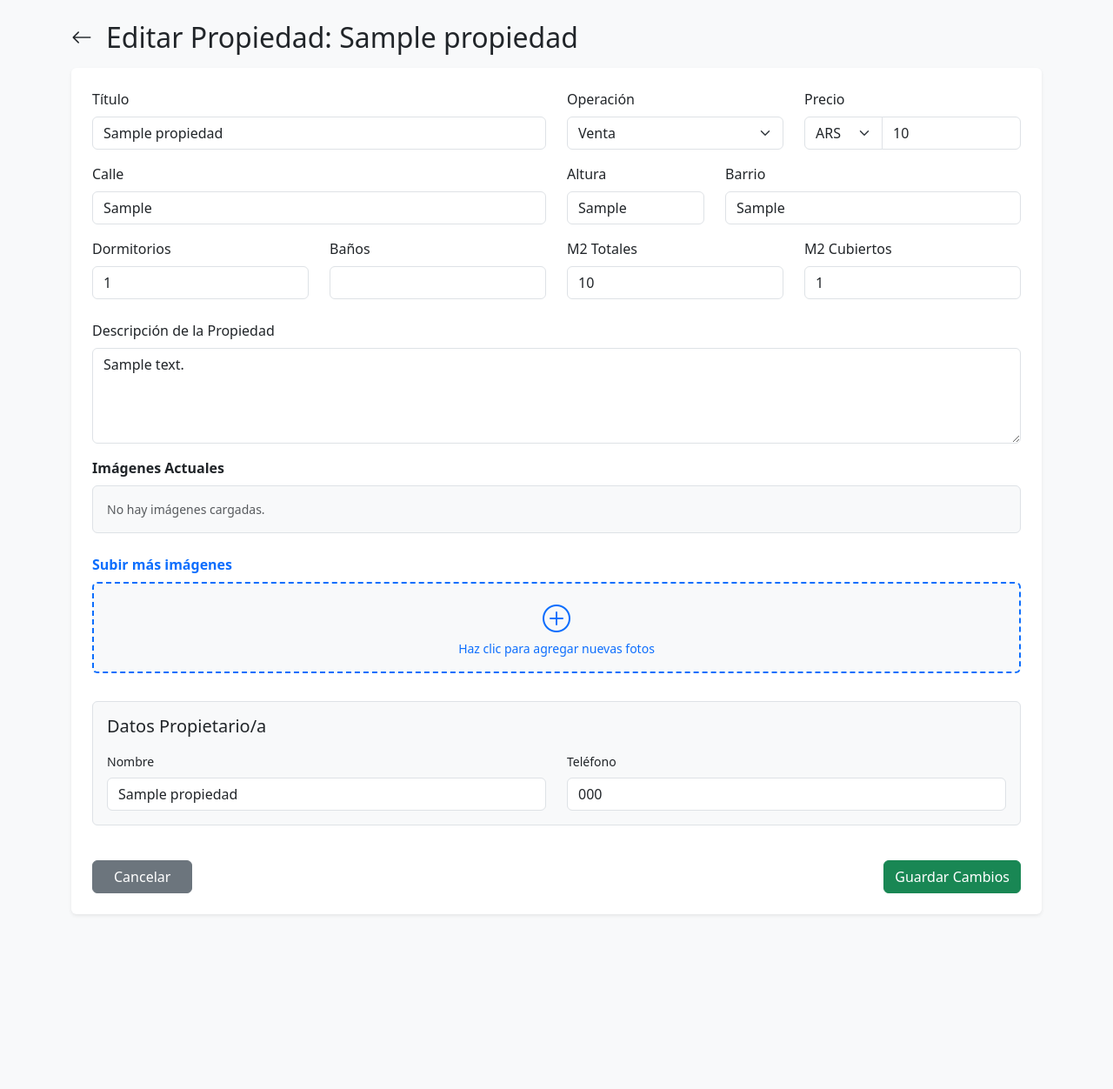
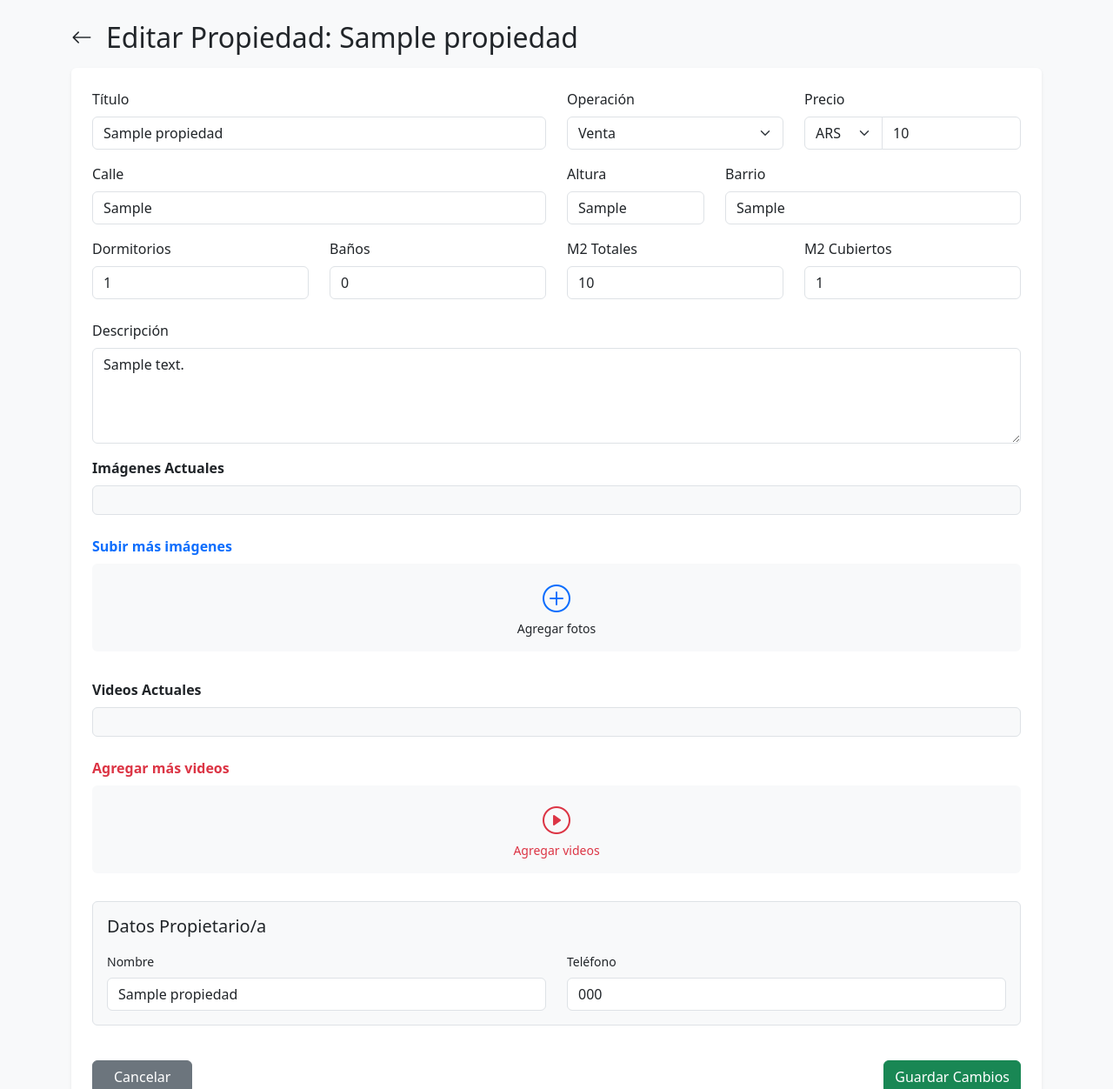
Before and after one commit to MariNaselli/Casa-Pro-Link, a Flask app: page /editar/1 in a window 1280 px wide. Shown: the top 1252 px of the page at 87% size. Before the commit the page ends 1052 px from the top, so only its background shows below. Run offline with Flask 3, Linux system fonts and the light colour scheme; the visitor is signed in with stand-in values (Sample User, id 1); tables that the repository leaves empty hold one stand-in row (values such as "Sample post").

Commit message:
carga de videos - borrar archivo optimizado con AJAX -

```diff
--- a/app/routes.py
+++ b/app/routes.py
@@ -130,7 +130,7 @@
     p = Propiedad.query.get_or_404(id)
 
     if request.method == 'POST':
-
+        # 1. Actualización de campos de texto
         p.titulo = request.form.get('titulo')
         p.operacion = request.form.get('operacion')
         p.precio = request.form.get('precio')
@@ -146,19 +146,29 @@
         p.propietario_nombre = request.form.get('propietario_nombre')
         p.propietario_tel = request.form.get('propietario_tel')
 
-        # Procesar NUEVAS imágenes (igual que en cargar)
+        # 2. Procesar NUEVAS IMÁGENES
         nuevas_fotos = request.files.getlist('imagenes')
         for file in nuevas_fotos:
             if file and file.filename != '':
                 filename = secure_filename(file.filename)
                 nombre_unico = f"{uuid.uuid4().hex}_{filename}"
                 file.save(os.path.join(app.static_folder, 'uploads', nombre_unico))
-
                 nuevo_m = Multimedia(archivo_nombre=nombre_unico, tipo='imagen', propiedad_id=p.id)
                 db.session.add(nuevo_m)
 
+        # 3. Procesar NUEVOS VIDEOS
+        nuevos_videos = request.files.getlist('videos')
+        for video in nuevos_videos:
+            if video and video.filename != '':
+                v_filename = secure_filename(video.filename)
+                v_nombre_unico = f"{uuid.uuid4().hex}_{v_filename}"
+                video.save(os.path.join(app.static_folder, 'uploads', v_nombre_unico))
+                nuevo_v = Multimedia(archivo_nombre=v_nombre_unico, tipo='video', propiedad_id=p.id)
+                db.session.add(nuevo_v)
+
+        # 4. Guardar todo
         db.session.commit()
-        flash('Propiedad actualizada', 'success')
+        flash('¡Propiedad actualizada con éxito!', 'success')
         return redirect(url_for('ficha', id=p.id))
 
     return render_template('editar.html', p=p)
@@ -166,19 +176,16 @@
 @app.route('/borrar_archivo/<int:id>')
 def borrar_archivo(id):
     archivo = Multimedia.query.get_or_404(id)
-    propiedad_id = archivo.propiedad_id
-
     # Borrar archivo físico
     ruta = os.path.join(app.static_folder, 'uploads', archivo.archivo_nombre)
     if os.path.exists(ruta):
         os.remove(ruta)
 
-    # Borrar de la base de datos
     db.session.delete(archivo)
     db.session.commit()
 
-    flash('Archivo eliminado', 'info')
-    return redirect(url_for('editar', id=propiedad_id))
+    # Respondemos "OK" al JavaScript para que solo borre el cuadrito sin saltos
+    return {"status": "success"}, 200
 
 @app.route('/eliminar/<int:id>')
 def eliminar(id):
--- a/app/templates/editar.html
+++ b/app/templates/editar.html
@@ -1,12 +1,7 @@
 {% extends "base.html" %} {% block content %}
 <div class="container mt-4 mb-5 pb-5">
   <div class="d-flex align-items-center mb-3">
-    <i
-      class="bi bi-arrow-left fs-4 me-3"
-      style="cursor: pointer"
-      onclick="window.history.back()"
-      title="Volver"
-    ></i>
+    <i class="bi bi-arrow-left fs-4 me-3" style="cursor: pointer" onclick="window.history.back()" title="Volver"></i>
     <h2 class="mb-0">Editar Propiedad: {{ p.titulo }}</h2>
   </div>
 
@@ -14,23 +9,13 @@
     <div class="row">
       <div class="col-md-6 mb-3">
         <label class="form-label fw-medium">Título</label>
-        <input
-          type="text"
-          name="titulo"
-          class="form-control"
-          value="{{ p.titulo }}"
-          required
-        />
+        <input type="text" name="titulo" class="form-control" value="{{ p.titulo }}" required />
       </div>
       <div class="col-md-3 mb-3">
         <label class="form-label fw-medium">Operación</label>
         <select name="operacion" class="form-select">
-        <option value="Venta" {% if p.operacion == 'Venta' %}selected{% endif %}>
-            Venta
-        </option>
-        <option value="Alquiler" {% if p.operacion == 'Alquiler' %}selected{% endif %}>
-            Alquiler
-        </option>
+          <option value="Venta" {% if p.operacion == 'Venta' %}selected{% endif %}>Venta</option>
+          <option value="Alquiler" {% if p.operacion == 'Alquiler' %}selected{% endif %}>Alquiler</option>
         </select>
       </div>
       <div class="col-md-3 mb-3">
@@ -40,137 +25,98 @@
             <option value="ARS" {% if p.moneda == 'ARS' %}selected{% endif %}>ARS</option>
             <option value="USD" {% if p.moneda == 'USD' %}selected{% endif %}>USD</option>
           </select>
-          <input
-            type="number"
-            name="precio"
-            class="form-control"
-            value="{{ p.precio if p else '' }}"
-            step="1"
-            min="0"
-            required
-          />
+          <input type="number" name="precio" class="form-control" value="{{ p.precio }}" required />
+        </div>
       </div>
     </div>
 
-    </div>
-
     <div class="row">
-
       <div class="col-md-6 mb-3">
         <label class="form-label fw-medium">Calle</label>
-        <input
-          type="text"
-          name="calle"
-          class="form-control"
-          placeholder="Ej: Av. Colón"
-          value="{{ p.calle if p else '' }}"
-        />
+        <input type="text" name="calle" class="form-control" value="{{ p.calle }}" />
       </div>
       <div class="col-md-2 mb-3">
         <label class="form-label fw-medium">Altura</label>
-        <input
-          type="text"
-          name="altura"
-          class="form-control"
-          placeholder="123"
-          value="{{ p.altura if p else '' }}"
-        />
+        <input type="text" name="altura" class="form-control" value="{{ p.altura }}" />
       </div>
       <div class="col-md-4 mb-3">
         <label class="form-label fw-medium">Barrio</label>
-        <input
-          type="text"
-          name="barrio"
-          class="form-control"
-          placeholder="Ej: Nueva Córdoba"
-          value="{{ p.barrio if p else '' }}"
-        />
+        <input type="text" name="barrio" class="form-control" value="{{ p.barrio }}" />
       </div>
     </div>
 
     <div class="row">
       <div class="col-md-3 mb-4">
         <label class="form-label fw-medium">Dormitorios</label>
-        <input
-          type="number"
-          name="dormitorios"
-          class="form-control"
-          value="{{ p.dormitorios if p.dormitorios else '' }}"
-        />
+        <input type="number" name="dormitorios" class="form-control" value="{{ p.dormitorios }}" />
       </div>
       <div class="col-md-3 mb-4">
         <label class="form-label fw-medium">Baños</label>
-        <input
-          type="number"
-          name="banios"
-          class="form-control"
-          value="{{ p.banios if p.banios else '' }}"
-        />
+        <input type="number" name="banios" class="form-control" value="{{ p.banios }}" />
       </div>
       <div class="col-md-3 mb-4">
         <label class="form-label fw-medium">M2 Totales</label>
-        <input
-          type="number"
-          name="m2_totales"
-          class="form-control"
-          value="{{ p.m2_totales if p else '' }}"
-        />
+        <input type="number" name="m2_totales" class="form-control" value="{{ p.m2_totales }}" />
       </div>
       <div class="col-md-3 mb-4">
         <label class="form-label fw-medium">M2 Cubiertos</label>
-        <input
-          type="number"
-          name="m2_cubiertos"
-          class="form-control"
-          value="{{ p.m2_cubiertos if p else '' }}"
-        />
+        <input type="number" name="m2_cubiertos" class="form-control" value="{{ p.m2_cubiertos }}" />
       </div>
     </div>
+
     <div class="mb-3">
-      <label class="form-label fw-medium">Descripción de la Propiedad</label>
-      <textarea
-        name="descripcion"
-        class="form-control"
-        rows="4"
-        placeholder="Describe los detalles destacados de la propiedad..."
-      >
-{{ p.descripcion if p else '' }}</textarea
-      >
+      <label class="form-label fw-medium">Descripción</label>
+      <textarea name="descripcion" class="form-control" rows="4">{{ p.descripcion }}</textarea>
     </div>
 
     <div class="mb-4">
       <label class="form-label fw-bold">Imágenes Actuales</label>
       <div class="d-flex flex-wrap gap-3 p-3 border rounded bg-light">
         {% for archivo in p.archivos if archivo.tipo == 'imagen' %}
-        <div class="position-relative group">
-            <img src="{{ url_for('static', filename='uploads/' + archivo.archivo_nombre) }}"
-                 class="rounded border shadow-sm"
-                 style="width: 100px; height: 100px; object-fit: cover;">
-            <a href="{{ url_for('borrar_archivo', id=archivo.id) }}"
-               class="btn btn-danger btn-sm position-absolute top-0 end-0 m-1 p-0 d-flex align-items-center justify-content-center"
-               style="width: 24px; height: 24px;"
-               onclick="return confirm('¿Eliminar esta imagen permanentemente?')">
+        <div class="position-relative">
+          <img src="{{ url_for('static', filename='uploads/' + archivo.archivo_nombre) }}" class="rounded border shadow-sm" style="width: 100px; height: 100px; object-fit: cover;">
+          <button type="button" onclick="borrarArchivoAjax(this, '{{ archivo.id }}')" class="btn btn-danger btn-sm position-absolute top-0 end-0 m-1 p-0 d-flex align-items-center justify-content-center" style="width: 24px; height: 24px; border:none;">
             <i class="bi bi-trash fs-6"></i>
-            </a>
-            <div class="small text-muted text-truncate" style="max-width: 100px; font-size: 10px;">{{ archivo.archivo_nombre[-15:] }}</div>
+          </button>
         </div>
-        {% else %}
-        <p class="text-muted small mb-0">No hay imágenes cargadas.</p>
         {% endfor %}
       </div>
     </div>
 
     <div class="mb-4">
       <label class="form-label fw-bold text-primary">Subir más imágenes</label>
-    <div class="p-3 border-primary border-2 border-dashed rounded bg-light text-center mb-2"
-         style="cursor: pointer; border-style: dashed !important;"
-         onclick="document.getElementById('imagenesInput').click();">
+      <div class="p-3 border-primary border-2 border-dashed rounded bg-light text-center mb-2" style="cursor: pointer;" onclick="document.getElementById('imagenesInput').click();">
         <i class="bi bi-plus-circle fs-2 text-primary"></i>
-        <p class="small mb-0 text-primary">Haz clic para agregar nuevas fotos</p>
+        <p class="small mb-0">Agregar fotos</p>
       </div>
       <input type="file" name="imagenes" id="imagenesInput" class="form-control d-none" accept="image/*" multiple onchange="previewImages(this)">
+      <div id="lista-imagenes-nuevas" class="mt-2"></div>
+    </div>
 
-    <div id="lista-imagenes-nuevas" class="mt-2"></div>
+    <div class="mb-4">
+      <label class="form-label fw-bold">Videos Actuales</label>
+      <div class="d-flex flex-wrap gap-3 p-3 border rounded bg-light">
+        {% for archivo in p.archivos if archivo.tipo == 'video' %}
+        <div class="position-relative text-center">
+          <div class="rounded border bg-dark d-flex align-items-center justify-content-center shadow-sm" style="width: 100px; height: 100px;">
+            <i class="bi bi-play-btn text-white fs-1"></i>
+          </div>
+          <button type="button" onclick="borrarArchivoAjax(this, '{{ archivo.id }}')" class="btn btn-danger btn-sm position-absolute top-0 end-0 m-1 p-0 d-flex align-items-center justify-content-center" style="width: 24px; height: 24px; border:none;">
+            <i class="bi bi-trash"></i>
+          </button>
+        </div>
+        {% endfor %}
+      </div>
+    </div>
+
+    <div class="mb-4 text-danger">
+      <label class="form-label fw-bold">Agregar más videos</label>
+      <div class="p-3 border-danger border-2 border-dashed rounded bg-light text-center mb-2" style="cursor: pointer;" onclick="document.getElementById('videosInput').click();">
+        <i class="bi bi-play-circle fs-2"></i>
+        <p class="small mb-0">Agregar videos</p>
+      </div>
+      <input type="file" name="videos" id="videosInput" class="form-control d-none" accept="video/*" multiple onchange="previewVideos(this)">
+      <div id="lista-videos-nuevos" class="mt-2"></div>
     </div>
 
     <div class="bg-light p-3 rounded mb-3 border">
@@ -178,61 +124,51 @@
         <div class="row">
           <div class="col-md-6">
             <label class="form-label small fw-medium">Nombre</label>
-          <input
-            type="text"
-            name="propietario_nombre"
-            class="form-control"
-            value="{{ p.propietario_nombre }}"
-          />
+            <input type="text" name="propietario_nombre" class="form-control" value="{{ p.propietario_nombre }}" />
           </div>
           <div class="col-md-6">
             <label class="form-label small fw-medium">Teléfono</label>
-          <input
-            type="text"
-            name="propietario_tel"
-            class="form-control"
-            value="{{ p.propietario_tel }}"
-          />
+            <input type="text" name="propietario_tel" class="form-control" value="{{ p.propietario_tel }}" />
           </div>
         </div>
       </div>
 
       <div class="d-flex justify-content-between mt-4">
-      {% if origen == 'ficha' %}
-      <a href="{{ url_for('ficha', id=p.id) }}" class="btn btn-secondary px-4"
-        >Cancelar</a
-      >
-      {% else %}
-      <a href="{{ url_for('home') }}" class="btn btn-secondary px-4"
-        >Cancelar</a
-      >
-      {% endif %}
-
+        <a href="{{ url_for('home') }}" class="btn btn-secondary px-4">Cancelar</a>
         <button type="submit" class="btn btn-success">Guardar Cambios</button>
       </div>
   </form>
 </div>
 
 <script>
+  // --- FUNCIÓN MÁGICA: BORRAR SIN RECARGAR (AJAX) ---
+  function borrarArchivoAjax(boton, archivoId) {
+    fetch(`/borrar_archivo/${archivoId}`)
+      .then(response => {
+        if (response.ok) {
+          const divPadre = boton.closest('.position-relative');
+          divPadre.style.transition = "all 0.4s ease";
+          divPadre.style.opacity = "0";
+          divPadre.style.transform = "scale(0.5)";
+          setTimeout(() => divPadre.remove(), 400);
+        }
+      });
+  }
+
+  // --- LÓGICA PREVIEW FOTOS ---
   let contenedorFotos = new DataTransfer();
-    const inputFotos = document.getElementById('imagenesInput');
-    const vistaPrevia = document.getElementById('lista-imagenes-nuevas');
-
   function previewImages(input) {
-        for (let file of input.files) {
-            contenedorFotos.items.add(file);
-        }
+    const vistaPreviaFotos = document.getElementById('lista-imagenes-nuevas');
+    for (let file of input.files) { contenedorFotos.items.add(file); }
     input.files = contenedorFotos.files;
-        vistaPrevia.innerHTML = "";
-
+    vistaPreviaFotos.innerHTML = "";
     if (input.files.length > 0) {
       const grid = document.createElement('div');
       grid.className = "d-flex flex-wrap gap-2 mt-2";
-            vistaPrevia.appendChild(grid);
-
+      vistaPreviaFotos.appendChild(grid);
       Array.from(input.files).forEach((f, index) => {
         const reader = new FileReader();
-                reader.onload = function(e) {
+        reader.onload = (e) => {
           const div = document.createElement('div');
           div.className = "position-relative d-flex flex-column align-items-center";
           div.innerHTML = `
@@ -240,25 +176,53 @@
               <img src="${e.target.result}" class="rounded border border-primary shadow-sm" style="width: 80px; height: 80px; object-fit: cover;">
               <button type="button" onclick="quitarFoto(${index})" class="btn btn-danger btn-sm position-absolute top-0 end-0 p-0" style="width:20px; height:20px; font-size:12px;">×</button>
             </div>
-                        <span class="text-truncate mt-1" style="max-width: 80px; font-size: 10px;">${f.name}</span>
-                    `;
+            <span class="text-truncate mt-1" style="max-width: 80px; font-size: 10px;">${f.name}</span>`;
           grid.appendChild(div);
         }
         reader.readAsDataURL(f);
       });
     }
   }
+  function quitarFoto(index) {
+    const nuevo = new DataTransfer();
+    for (let i = 0; i < contenedorFotos.files.length; i++) { if (i !== index) nuevo.items.add(contenedorFotos.files[i]); }
+    contenedorFotos = nuevo;
+    document.getElementById('imagenesInput').files = contenedorFotos.files;
+    previewImages(document.getElementById('imagenesInput'));
+  }
 
-    function quitarFoto(index) {
-        const nuevoContenedor = new DataTransfer();
-        const { files } = contenedorFotos;
-        for (let i = 0; i < files.length; i++) {
-            if (i !== index) nuevoContenedor.items.add(files[i]);
+  // --- LÓGICA PREVIEW VIDEOS ---
+  let contenedorVideos = new DataTransfer();
+  function previewVideos(input) {
+    const vistaPreviaVideos = document.getElementById('lista-videos-nuevos');
+    for (let file of input.files) { contenedorVideos.items.add(file); }
+    input.files = contenedorVideos.files;
+    vistaPreviaVideos.innerHTML = "";
+    if (input.files.length > 0) {
+      const grid = document.createElement('div');
+      grid.className = "d-flex flex-wrap gap-2 mt-2";
+      vistaPreviaVideos.appendChild(grid);
+      Array.from(input.files).forEach((f, index) => {
+        const div = document.createElement('div');
+        div.className = "position-relative d-flex flex-column align-items-center";
+        div.innerHTML = `
+          <div class="position-relative">
+            <div class="rounded border border-danger bg-dark d-flex align-items-center justify-content-center shadow-sm" style="width: 80px; height: 80px;">
+              <i class="bi bi-play-fill text-white fs-2"></i>
+              <button type="button" onclick="quitarVideo(${index})" class="btn btn-danger btn-sm position-absolute top-0 end-0 p-0" style="width:20px; height:20px; font-size:12px;">×</button>
+            </div>
+          </div>
+          <span class="text-truncate mt-1" style="max-width: 80px; font-size: 10px;">${f.name}</span>`;
+        grid.appendChild(div);
+      });
     }
-        contenedorFotos = nuevoContenedor;
-        inputFotos.files = contenedorFotos.files;
-        previewImages(inputFotos);
+  }
+  function quitarVideo(index) {
+    const nuevo = new DataTransfer();
+    for (let i = 0; i < contenedorVideos.files.length; i++) { if (i !== index) nuevo.items.add(contenedorVideos.files[i]); }
+    contenedorVideos = nuevo;
+    document.getElementById('videosInput').files = contenedorVideos.files;
+    previewVideos(document.getElementById('videosInput'));
   }
 </script>
-
 {% endblock %}
```
Also changed, not shown: app/templates/cargar.html (+45 -0 lines), app/templates/ficha.html (+130 -32 lines). Lines whose indentation alone changed are shown as unchanged.
